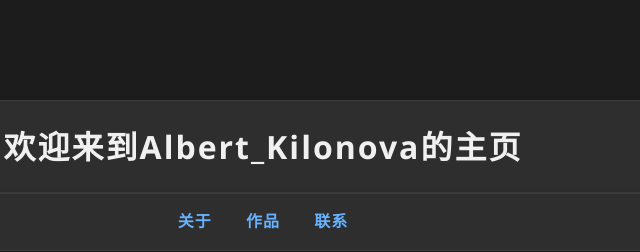
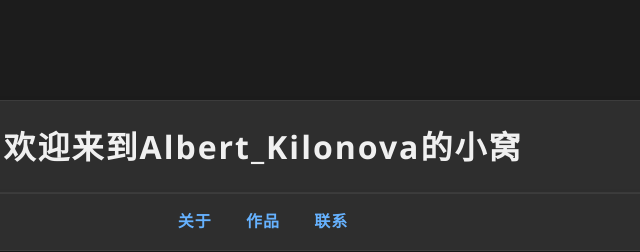
Before and after one commit to AlbertKilonova/Albert_Kilonova, a plain HTML site: page index.html in a window 1280 px wide. Shown: the top 252 px of the page, 377-1017 px from the left. Drawn offline with Linux system fonts and the light colour scheme.

Commit message:
Add files via upload

```diff
--- a/index.html
+++ b/index.html
@@ -4,7 +4,7 @@
 <head>
     <meta charset="UTF-8">
     <meta name="viewport" content="width=device-width, initial-scale=1.0">
-    <title>个人主页</title>
+    <title>波波的小窝</title>
     <link rel="stylesheet" href="styles.css">
 </head>
 
@@ -27,7 +27,7 @@
     </div>
 
     <header>
-        <h1>欢迎来到Albert_Kilonova的主页</h1>
+        <h1>欢迎来到Albert_Kilonova的小窝</h1>
     </header>
 
     <nav>
```
